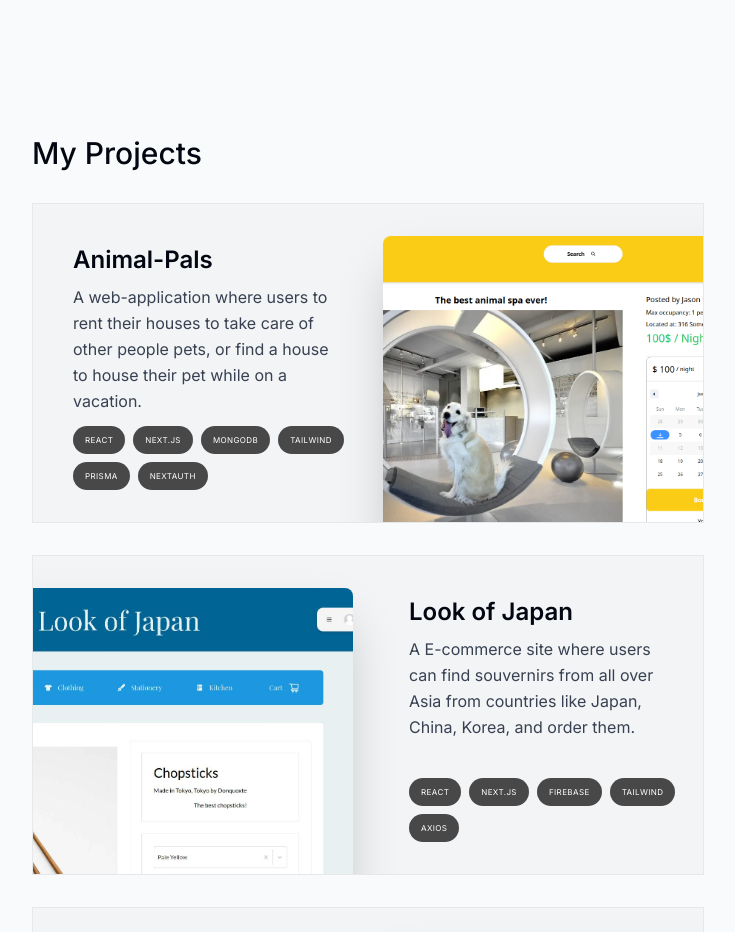
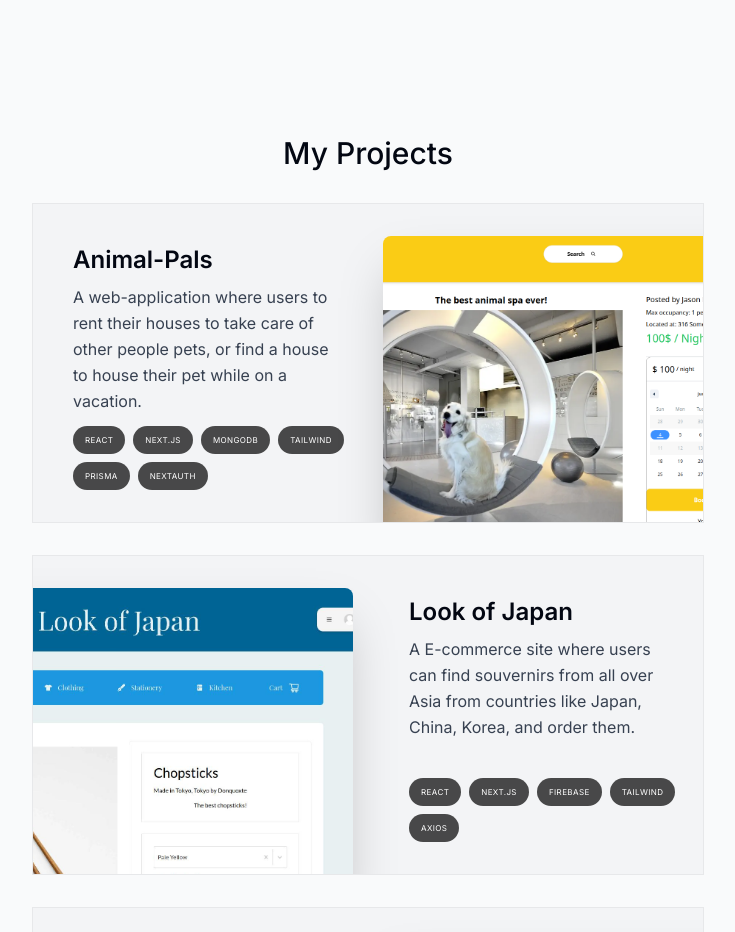
Before and after one commit to JasonMac123/NewPortfolio, a Next.js app: page / in a window 1280 px wide. Shown: the part 1240-2172 px from the top of the page, without its empty margins (272-1007 px from the left). Built offline with nearby package versions, Linux system fonts and the light colour scheme.

Commit message:
Centers all titles

```diff
--- a/components/SectionTitle.tsx
+++ b/components/SectionTitle.tsx
@@ -5,7 +5,11 @@ interface SectionTitleProps {
 }
 
 const SectionTitle: React.FC<SectionTitleProps> = ({ children }) => {
-  return <h2 className="text-3xl font-medium capitalize mb-8">{children}</h2>;
+  return (
+    <h2 className="text-3xl font-medium capitalize mb-8 text-center">
+      {children}
+    </h2>
+  );
 };
 
 export default SectionTitle;
```
